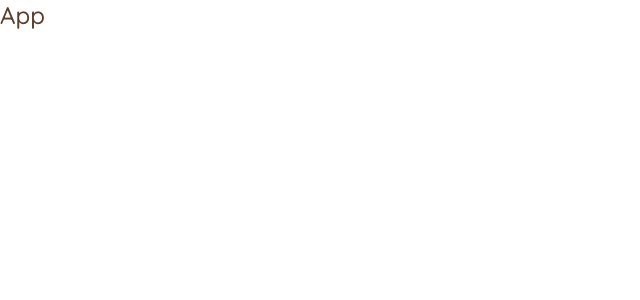
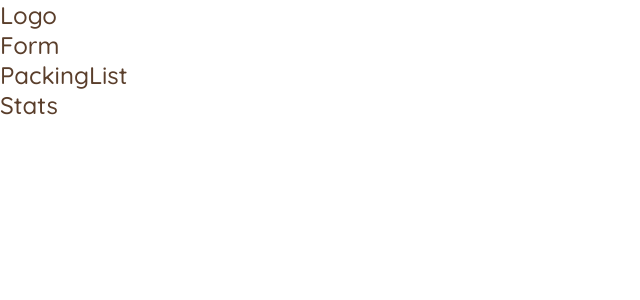
Before and after one commit to r3hmantom/react-travel-list, a React (Vite) app: page / in a window 1280 px wide. Shown: the top 300 px of the page, without its empty margins (0-640 px from the left). Built offline with nearby package versions, Linux system fonts and the light colour scheme.

Commit message:
components init

```diff
--- a/src/App.tsx
+++ b/src/App.tsx
@@ -1,5 +1,17 @@
+import Form from "./components/Form";
+import Logo from "./components/Logo";
+import PackingList from "./components/PackingList";
+import Stats from "./components/Stats";
+
 const App = () => {
-  return <div>App</div>;
+  return (
+    <>
+      <Logo />
+      <Form />
+      <PackingList />
+      <Stats />
+    </>
+  );
 };
 
 export default App;
--- /dev/null
+++ b/src/components/Form.tsx
@@ -0,0 +1,5 @@
+const Form = () => {
+  return <div>Form</div>;
+};
+
+export default Form;
--- /dev/null
+++ b/src/components/Logo.tsx
@@ -0,0 +1,5 @@
+const Logo = () => {
+  return <div>Logo</div>;
+};
+
+export default Logo;
--- /dev/null
+++ b/src/components/PackingList.tsx
@@ -0,0 +1,5 @@
+const PackingList = () => {
+  return <div>PackingList</div>;
+};
+
+export default PackingList;
--- /dev/null
+++ b/src/components/Stats.tsx
@@ -0,0 +1,5 @@
+const Stats = () => {
+  return <div>Stats</div>;
+};
+
+export default Stats;
```
